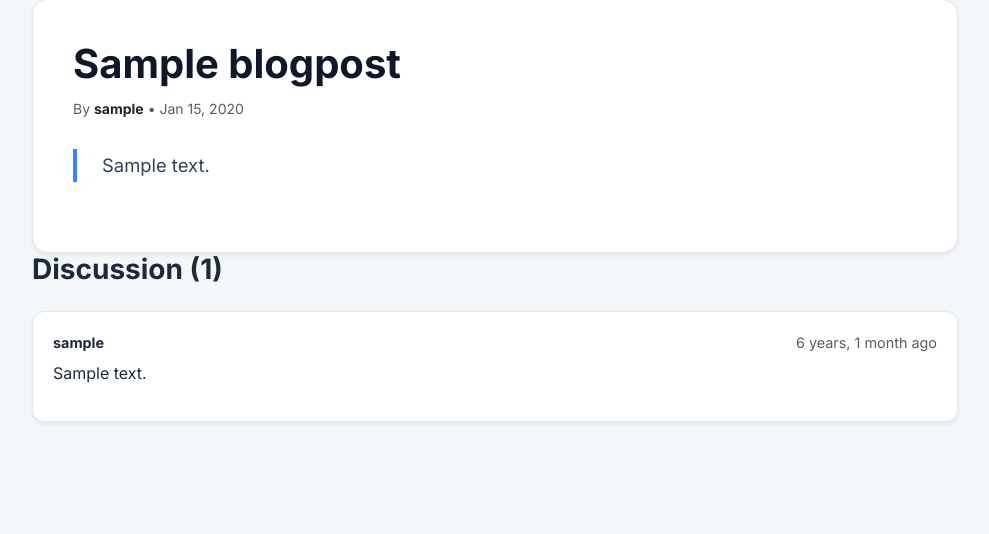
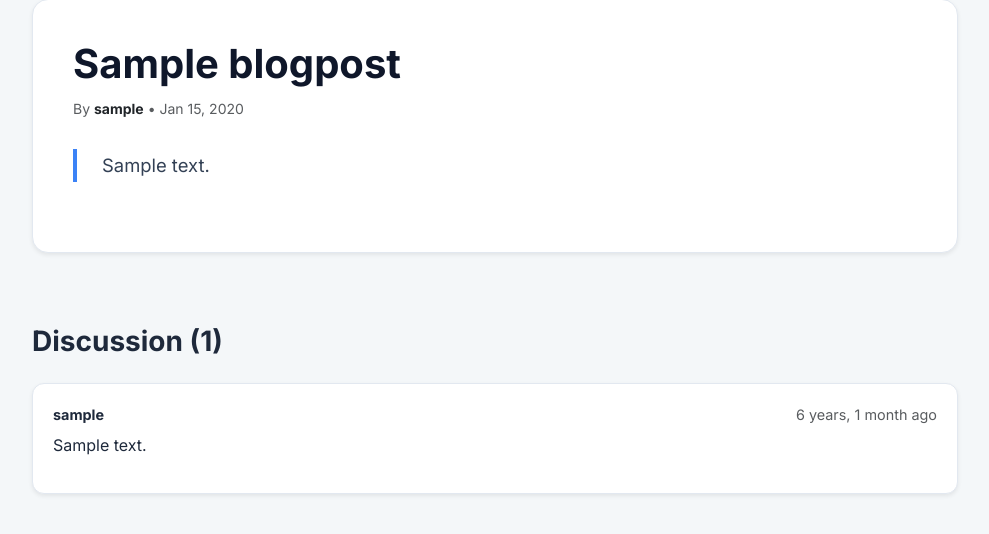
Before and after one commit to HASGITH/Mathforces, a Django app: page /archive/community/post/1/ in a window 1280 px wide. Shown: the part 101-635 px from the top of the page, without its empty margins (145-1134 px from the left). Run offline with Django 5.2, Linux system fonts and the light colour scheme; tables that the repository leaves empty hold one stand-in row (values such as "Sample post").

Commit message:
Added community links and updated templates

```diff
--- a/archive/templates/archive/post_detail.html
+++ b/archive/templates/archive/post_detail.html
@@ -57,7 +57,7 @@
                 </article>
 
                 <section class="comment-section">
-                    <h3 class="fw-bold mb-4">Discussion ({{ post.comments.count }})</h3>
+                    <h3 class="fw-bold mb-4 mt-5 pt-4">Discussion ({{ post.comments.count }})</h3>
 
                     {% if user.is_authenticated %}
                     <div class="main-comment-form mb-5 shadow-sm">
```
